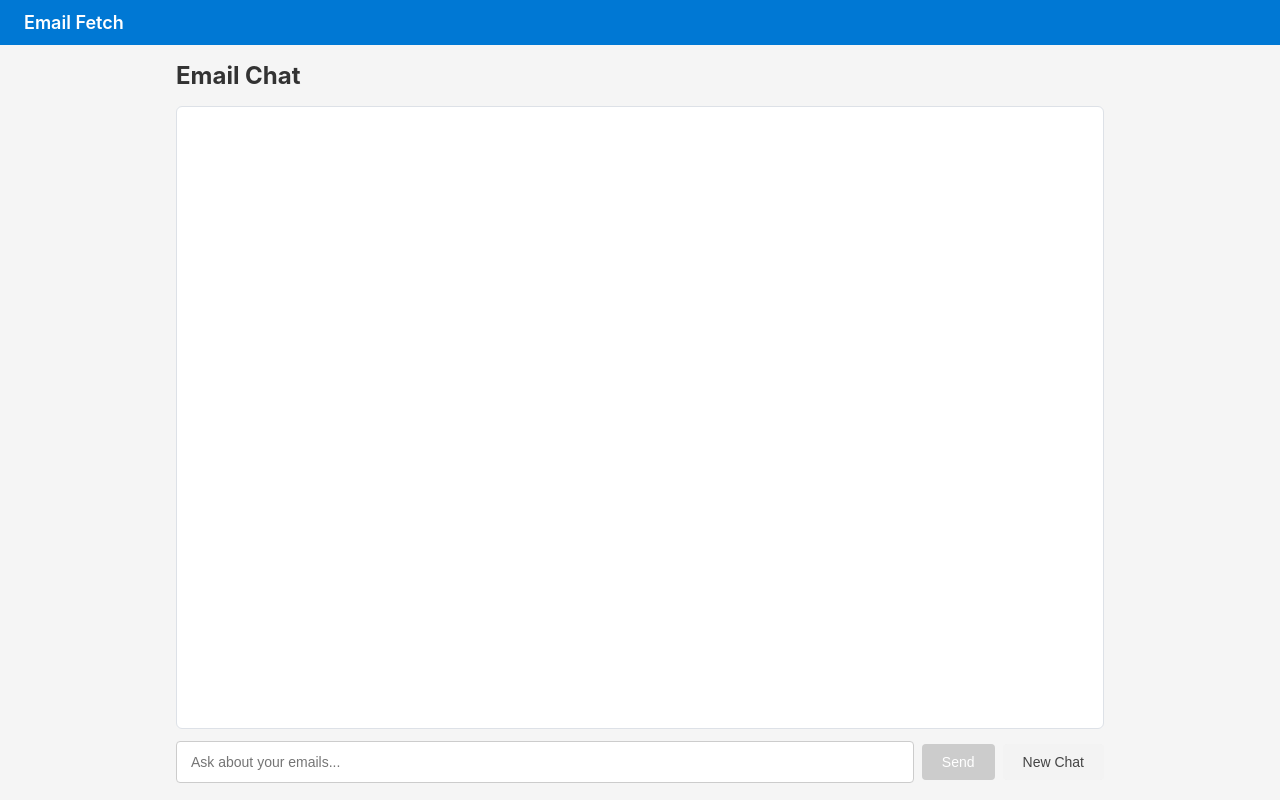
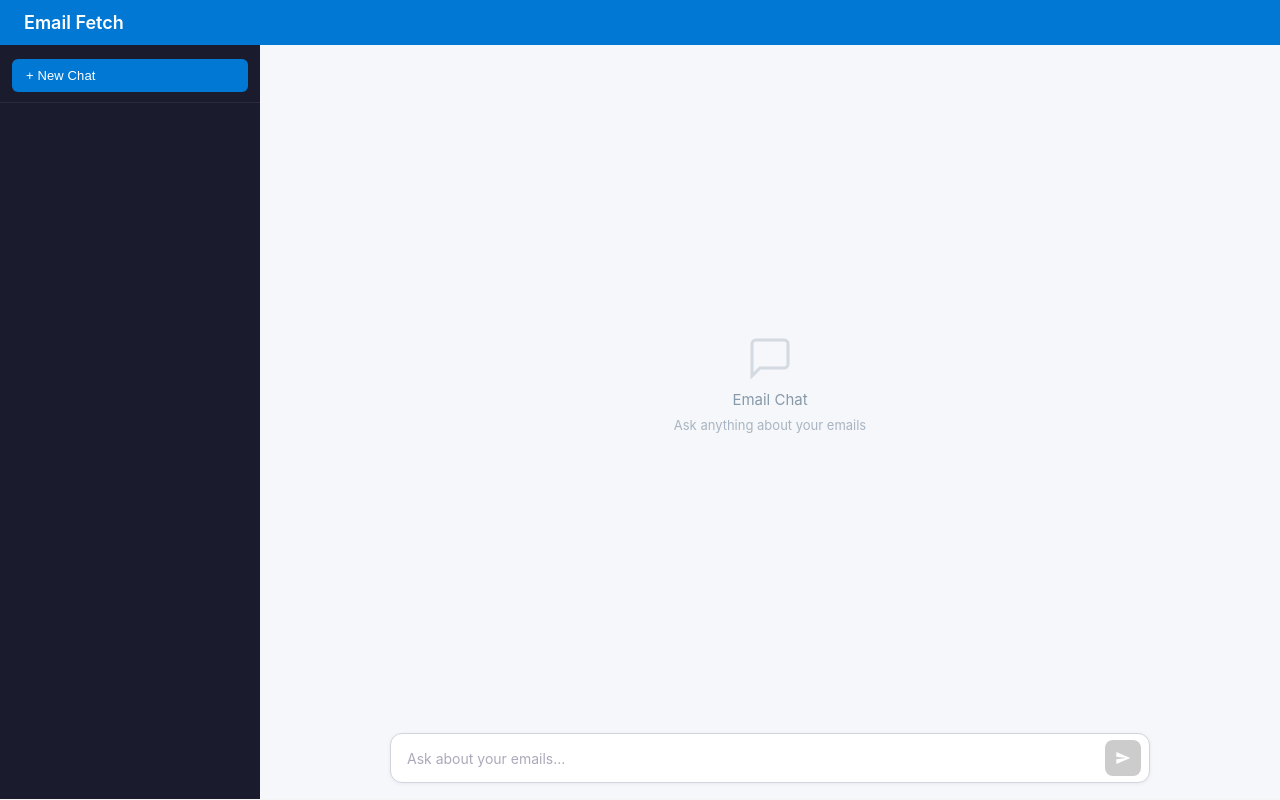
Before and after one commit to mmoser-adrianv/email-fetch, a Flask app: template templates/chat.html in a window 1280 px wide. Run offline with Flask 3, Linux system fonts and the light colour scheme; the template is opened without the code that fills it, so the values that code supplies are empty.

Commit message:
Added chat history

```diff
--- a/app.py
+++ b/app.py
@@ -11,7 +11,7 @@ import app_config
 import auth_helper
 import graph_helper
 from flask_migrate import Migrate
-from models import db, save_email_to_db
+from models import db, save_email_to_db, ChatSession, ChatMessage
 
 app = Flask(__name__)
 app.config.from_object(app_config)
@@ -277,7 +277,18 @@ def api_search():
 def chat():
     if not session.get("user"):
         return redirect(url_for("login"))
-    return render_template("chat.html", user=session["user"])
+    user_oid = session["user"].get("oid", "")
+    sessions = (
+        ChatSession.query
+        .filter_by(user_oid=user_oid)
+        .order_by(ChatSession.updated_at.desc())
+        .all()
+    )
+    sessions_data = [
+        {"id": s.id, "title": s.title or "Untitled", "updated_at": s.updated_at.isoformat() if s.updated_at else ""}
+        for s in sessions
+    ]
+    return render_template("chat.html", user=session["user"], chat_sessions=sessions_data)
 
 
 def _parse_query_for_dates(message):
@@ -382,14 +393,39 @@ def api_chat():
     data = request.get_json(silent=True) or {}
     user_message = data.get("message", "").strip()
     reset = data.get("reset", False)
+    load_session_id = data.get("session_id")  # load an existing session
 
     if not user_message:
         return jsonify({"error": "message required"}), 400
 
     if reset:
         session.pop("chat_response_id", None)
+        session.pop("chat_session_id", None)
 
+    # If loading a specific session, restore its response_id
+    if load_session_id:
+        user_oid = session["user"].get("oid", "")
+        db_session = ChatSession.query.filter_by(id=load_session_id, user_oid=user_oid).first()
+        if db_session:
+            session["chat_session_id"] = db_session.id
+            session["chat_response_id"] = db_session.openai_response_id
+
+    user_oid = session["user"].get("oid", "")
     previous_response_id = session.get("chat_response_id")
+
+    # Get or create a ChatSession for this conversation
+    chat_session_id = session.get("chat_session_id")
+    if not chat_session_id:
+        title = user_message[:60]
+        new_db_session = ChatSession(user_oid=user_oid, title=title)
+        db.session.add(new_db_session)
+        db.session.commit()
+        chat_session_id = new_db_session.id
+        session["chat_session_id"] = chat_session_id
+
+    # Save the user message
+    db.session.add(ChatMessage(session_id=chat_session_id, role="user", content=user_message))
+    db.session.commit()
 
     def generate():
         import json
@@ -462,6 +498,7 @@ def api_chat():
             stream = client.responses.create(**kwargs)
 
             response_id = None
+            assistant_text = ""
             for event in stream:
                 event_type = getattr(event, "type", None)
 
@@ -471,6 +508,7 @@ def api_chat():
                 elif event_type == "response.output_text.delta":
                     chunk = event.delta
                     if chunk:
+                        assistant_text += chunk
                         yield f"data: {json.dumps({'delta': chunk})}\n\n"
 
                 elif event_type == "response.completed":
@@ -481,7 +519,17 @@ def api_chat():
                 session["chat_response_id"] = response_id
                 session.modified = True
 
-            yield f"data: {json.dumps({'done': True})}\n\n"
+            # Persist assistant message and update session response_id
+            with app.app_context():
+                if assistant_text and chat_session_id:
+                    db.session.add(ChatMessage(session_id=chat_session_id, role="assistant", content=assistant_text))
+                    db_sess = ChatSession.query.get(chat_session_id)
+                    if db_sess:
+                        db_sess.openai_response_id = response_id
+                        db_sess.updated_at = db.func.now()
+                    db.session.commit()
+
+            yield f"data: {json.dumps({'done': True, 'session_id': chat_session_id})}\n\n"
 
         except Exception as e:
             yield f"data: {json.dumps({'error': str(e)})}\n\n"
@@ -501,6 +549,60 @@ def api_chat_reset():
     if not session.get("user"):
         return jsonify({"error": "login_required"}), 401
     session.pop("chat_response_id", None)
+    session.pop("chat_session_id", None)
+    return jsonify({"ok": True})
+
+
+@app.route("/api/chat/sessions")
+def api_chat_sessions():
+    if not session.get("user"):
+        return jsonify({"error": "login_required"}), 401
+    user_oid = session["user"].get("oid", "")
+    sessions = (
+        ChatSession.query
+        .filter_by(user_oid=user_oid)
+        .order_by(ChatSession.updated_at.desc())
+        .all()
+    )
+    return jsonify([
+        {"id": s.id, "title": s.title or "Untitled", "updated_at": s.updated_at.isoformat() if s.updated_at else ""}
+        for s in sessions
+    ])
+
+
+@app.route("/api/chat/sessions/<int:session_id>")
+def api_chat_session(session_id):
+    if not session.get("user"):
+        return jsonify({"error": "login_required"}), 401
+    user_oid = session["user"].get("oid", "")
+    db_session = ChatSession.query.filter_by(id=session_id, user_oid=user_oid).first()
+    if not db_session:
+        return jsonify({"error": "not found"}), 404
+    return jsonify({
+        "id": db_session.id,
+        "title": db_session.title or "Untitled",
+        "openai_response_id": db_session.openai_response_id,
+        "messages": [
+            {"role": m.role, "content": m.content}
+            for m in db_session.messages
+        ],
+    })
+
+
+@app.route("/api/chat/sessions/<int:session_id>", methods=["DELETE"])
+def api_chat_session_delete(session_id):
+    if not session.get("user"):
+        return jsonify({"error": "login_required"}), 401
+    user_oid = session["user"].get("oid", "")
+    db_session = ChatSession.query.filter_by(id=session_id, user_oid=user_oid).first()
+    if not db_session:
+        return jsonify({"error": "not found"}), 404
+    db.session.delete(db_session)
+    db.session.commit()
+    # Clear Flask session if this was the active session
+    if session.get("chat_session_id") == session_id:
+        session.pop("chat_session_id", None)
+        session.pop("chat_response_id", None)
     return jsonify({"ok": True})
 
 
--- a/static/js/chat.js
+++ b/static/js/chat.js
@@ -4,6 +4,123 @@ const chatInput  = document.getElementById("chat-input");
 const sendBtn    = document.getElementById("send-btn");
 const newChatBtn = document.getElementById("new-chat-btn");
 const errorEl    = document.getElementById("chat-error");
+const sessionList = document.getElementById("session-list");
+
+let activeSessionId = null;
+let sessions = [...INITIAL_SESSIONS];
+
+// ── Sidebar rendering ──────────────────────────────────────────
+
+function renderSidebar() {
+    sessionList.innerHTML = "";
+    sessions.forEach(s => {
+        const item = document.createElement("div");
+        item.className = "session-item" + (s.id === activeSessionId ? " active" : "");
+        item.dataset.id = s.id;
+
+        const title = document.createElement("span");
+        title.className = "session-item-title";
+        title.textContent = s.title || "Untitled";
+        title.title = s.title || "Untitled";
+
+        const del = document.createElement("button");
+        del.className = "session-item-delete";
+        del.textContent = "×";
+        del.title = "Delete";
+        del.addEventListener("click", (e) => {
+            e.stopPropagation();
+            deleteSession(s.id);
+        });
+
+        item.appendChild(title);
+        item.appendChild(del);
+        item.addEventListener("click", () => loadSession(s.id));
+        sessionList.appendChild(item);
+    });
+}
+
+async function refreshSidebar() {
+    try {
+        const resp = await fetch("/api/chat/sessions");
+        if (resp.ok) {
+            sessions = await resp.json();
+            renderSidebar();
+        }
+    } catch (_) {}
+}
+
+// ── Session loading ────────────────────────────────────────────
+
+async function loadSession(id) {
+    try {
+        const resp = await fetch(`/api/chat/sessions/${id}`);
+        if (!resp.ok) return;
+        const data = await resp.json();
+
+        activeSessionId = id;
+        clearChat();
+        data.messages.forEach(m => appendMessage(m.role, m.content));
+        renderSidebar();
+        chatWindow.scrollTop = chatWindow.scrollHeight;
+    } catch (_) {}
+}
+
+async function deleteSession(id) {
+    try {
+        await fetch(`/api/chat/sessions/${id}`, { method: "DELETE" });
+        sessions = sessions.filter(s => s.id !== id);
+        if (activeSessionId === id) {
+            activeSessionId = null;
+            clearChat();
+        }
+        renderSidebar();
+    } catch (_) {}
+}
+
+// ── Chat UI helpers ────────────────────────────────────────────
+
+function clearChat() {
+    Array.from(chatWindow.children).forEach(el => {
+        if (el !== thinkingEl) el.remove();
+    });
+    const emptyState = document.createElement("div");
+    emptyState.id = "empty-state";
+    emptyState.innerHTML = `
+        <svg width="48" height="48" viewBox="0 0 24 24" fill="none" stroke="currentColor" stroke-width="1.5">
+            <path d="M21 15a2 2 0 0 1-2 2H7l-4 4V5a2 2 0 0 1 2-2h14a2 2 0 0 1 2 2z"/>
+        </svg>
+        <p>Email Chat</p>
+        <small>Ask anything about your emails</small>`;
+    chatWindow.insertBefore(emptyState, thinkingEl);
+    errorEl.style.display = "none";
+    chatInput.value = "";
+    sendBtn.disabled = true;
+}
+
+function appendMessage(role, text) {
+    const emptyState = document.getElementById("empty-state");
+    if (emptyState) emptyState.remove();
+
+    const div = document.createElement("div");
+    if (role === "user") {
+        div.className = "msg-user";
+        const bubble = document.createElement("div");
+        bubble.className = "msg-user-bubble";
+        bubble.textContent = text;
+        div.appendChild(bubble);
+    } else {
+        div.className = "msg-assistant";
+        const content = document.createElement("div");
+        content.className = "msg-assistant-content";
+        content.innerHTML = marked.parse(text);
+        div.appendChild(content);
+    }
+    chatWindow.insertBefore(div, thinkingEl);
+    chatWindow.scrollTop = chatWindow.scrollHeight;
+    return div;
+}
+
+// ── Input handling ─────────────────────────────────────────────
 
 chatInput.addEventListener("input", () => {
     sendBtn.disabled = chatInput.value.trim() === "";
@@ -18,28 +135,14 @@ chatInput.addEventListener("keydown", (e) => {
 
 sendBtn.addEventListener("click", sendMessage);
 
-newChatBtn.addEventListener("click", () => {
-    fetch("/api/chat/reset", { method: "POST" }).catch(() => {});
-    Array.from(chatWindow.children).forEach(el => {
-        if (el !== thinkingEl) el.remove();
-    });
-    errorEl.style.display = "none";
-    chatInput.value = "";
-    sendBtn.disabled = true;
+newChatBtn.addEventListener("click", async () => {
+    await fetch("/api/chat/reset", { method: "POST" }).catch(() => {});
+    activeSessionId = null;
+    clearChat();
+    renderSidebar();
 });
 
-function appendMessage(role, text) {
-    const div = document.createElement("div");
-    div.className = role === "user" ? "msg-user" : "msg-assistant";
-    if (role === "user") {
-        div.textContent = text;
-    } else {
-        div.innerHTML = marked.parse(text);
-    }
-    chatWindow.insertBefore(div, thinkingEl);
-    chatWindow.scrollTop = chatWindow.scrollHeight;
-    return div;
-}
+// ── Send message ───────────────────────────────────────────────
 
 async function sendMessage() {
     const message = chatInput.value.trim();
@@ -55,8 +158,14 @@ async function sendMessage() {
     thinkingEl.style.display = "block";
     chatWindow.scrollTop = chatWindow.scrollHeight;
 
+    const emptyState = document.getElementById("empty-state");
+    if (emptyState) emptyState.remove();
+
     const assistantBubble = document.createElement("div");
     assistantBubble.className = "msg-assistant";
+    const assistantContent = document.createElement("div");
+    assistantContent.className = "msg-assistant-content";
+    assistantBubble.appendChild(assistantContent);
     assistantBubble._rawText = "";
     assistantBubble.style.display = "none";
     chatWindow.insertBefore(assistantBubble, thinkingEl);
@@ -96,13 +205,17 @@ async function sendMessage() {
                     throw new Error(evt.error);
                 }
                 if (evt.done) {
+                    if (evt.session_id && evt.session_id !== activeSessionId) {
+                        activeSessionId = evt.session_id;
+                    }
+                    await refreshSidebar();
                     break;
                 }
                 if (evt.delta) {
                     thinkingEl.style.display = "none";
                     assistantBubble.style.display = "";
                     assistantBubble._rawText += evt.delta;
-                    assistantBubble.innerHTML = marked.parse(assistantBubble._rawText);
+                    assistantContent.innerHTML = marked.parse(assistantBubble._rawText);
                     chatWindow.scrollTop = chatWindow.scrollHeight;
                 }
             }
@@ -118,3 +231,6 @@ async function sendMessage() {
         chatInput.focus();
     }
 }
+
+// ── Init ───────────────────────────────────────────────────────
+renderSidebar();
--- a/templates/chat.html
+++ b/templates/chat.html
@@ -4,89 +4,203 @@
 
 {% block styles %}
 <style>
-    /* Lock page scroll — only the chat window scrolls */
+    /* Break out of the base .container constraints */
+    .container { max-width: none !important; margin: 0 !important; padding: 0 !important; }
+
     html, body { height: 100%; overflow: hidden; }
 
-    .container {
-        height: calc(100vh - 46px); /* 46px = navbar */
-        margin: 0 auto;
-        padding: 16px 16px 0;
+    .chat-page {
+        height: calc(100vh - 46px);
+        display: flex;
+        overflow: hidden;
+    }
+
+    /* ── Sidebar ── */
+    #chat-sidebar {
+        width: 260px;
+        flex-shrink: 0;
+        background: #1b1b2e;
         display: flex;
         flex-direction: column;
         overflow: hidden;
     }
 
-    h1 { flex-shrink: 0; margin-bottom: 16px; }
+    #chat-sidebar-header {
+        padding: 14px 12px 10px;
+        flex-shrink: 0;
+        border-bottom: 1px solid rgba(255,255,255,0.07);
+    }
 
-    .chat-layout {
+    #new-chat-btn {
+        width: 100%;
+        padding: 9px 14px;
+        font-size: 13px;
+        font-weight: 500;
+        background: #0078d4;
+        color: #fff;
+        border: none;
+        border-radius: 6px;
+        cursor: pointer;
+        text-align: left;
+        letter-spacing: 0.01em;
+    }
+
+    #new-chat-btn:hover { background: #006cbd; }
+
+    #session-list {
         flex: 1;
-        min-height: 0;
+        overflow-y: auto;
+        padding: 8px 8px;
+        scrollbar-width: thin;
+        scrollbar-color: rgba(255,255,255,0.15) transparent;
+    }
+
+    .session-item {
+        display: flex;
+        align-items: center;
+        justify-content: space-between;
+        padding: 8px 10px;
+        border-radius: 6px;
+        cursor: pointer;
+        font-size: 13px;
+        gap: 6px;
+        margin-bottom: 2px;
+        color: rgba(255,255,255,0.75);
+    }
+
+    .session-item:hover { background: rgba(255,255,255,0.08); color: #fff; }
+    .session-item.active { background: rgba(0,120,212,0.35); color: #fff; }
+
+    .session-item-title {
+        flex: 1;
+        overflow: hidden;
+        text-overflow: ellipsis;
+        white-space: nowrap;
+    }
+
+    .session-item-delete {
+        flex-shrink: 0;
+        background: none;
+        border: none;
+        color: rgba(255,255,255,0.4);
+        cursor: pointer;
+        font-size: 16px;
+        line-height: 1;
+        padding: 0 2px;
+        display: none;
+    }
+
+    .session-item:hover .session-item-delete { display: block; }
+    .session-item-delete:hover { color: #ff6b6b; }
+
+    /* ── Main chat area ── */
+    .chat-main {
+        flex: 1;
+        min-width: 0;
         display: flex;
         flex-direction: column;
-        padding-bottom: 16px;
+        background: #f5f7fa;
+        overflow: hidden;
     }
 
     #chat-window {
         flex: 1;
         min-height: 0;
         overflow-y: auto;
-        padding: 16px;
-        background: #fff;
-        border: 1px solid #dde1e7;
-        border-radius: 6px;
-        margin-bottom: 12px;
+        padding: 24px 0;
         display: flex;
         flex-direction: column;
-        gap: 12px;
+        gap: 4px;
+        scrollbar-width: thin;
+        scrollbar-color: #ccc transparent;
     }
 
+    /* Center messages in the viewport with a max width */
     .msg-user,
     .msg-assistant {
-        max-width: 75%;
-        padding: 10px 14px;
-        border-radius: 16px;
+        width: 100%;
+        max-width: 760px;
+        margin: 0 auto;
+        padding: 6px 24px;
         font-size: 14px;
-        line-height: 1.5;
+        line-height: 1.65;
         word-break: break-word;
     }
 
     .msg-user {
+        display: flex;
+        justify-content: flex-end;
+    }
+
+    .msg-user-bubble {
         white-space: pre-wrap;
         background: #0078d4;
         color: #fff;
-        align-self: flex-end;
+        padding: 10px 16px;
+        border-radius: 18px;
         border-bottom-right-radius: 4px;
+        max-width: 70%;
+        font-size: 14px;
+        line-height: 1.55;
     }
 
-    .msg-assistant {
-        background: #f0f4f8;
-        color: #222;
-        align-self: flex-start;
-        border-bottom-left-radius: 4px;
+    .msg-assistant-content {
+        color: #1a1a2e;
+        padding: 4px 0;
     }
 
-    .msg-assistant p { margin: 0 0 8px; }
-    .msg-assistant p:last-child { margin-bottom: 0; }
-    .msg-assistant ol, .msg-assistant ul { margin: 0 0 8px; padding-left: 20px; }
-    .msg-assistant li { margin-bottom: 4px; }
-    .msg-assistant strong { font-weight: 600; }
+    .msg-assistant-content p { margin: 0 0 10px; }
+    .msg-assistant-content p:last-child { margin-bottom: 0; }
+    .msg-assistant-content ol,
+    .msg-assistant-content ul { margin: 0 0 10px; padding-left: 22px; }
+    .msg-assistant-content li { margin-bottom: 4px; }
+    .msg-assistant-content strong { font-weight: 600; }
+    .msg-assistant-content code {
+        background: #e8ecf0;
+        padding: 1px 5px;
+        border-radius: 3px;
+        font-size: 13px;
+        font-family: "Cascadia Code", "Consolas", monospace;
+    }
+    .msg-assistant-content pre {
+        background: #1e1e2e;
+        color: #cdd6f4;
+        padding: 14px 16px;
+        border-radius: 8px;
+        overflow-x: auto;
+        margin: 8px 0;
+        font-size: 13px;
+        font-family: "Cascadia Code", "Consolas", monospace;
+    }
+    .msg-assistant-content pre code {
+        background: none;
+        padding: 0;
+        font-size: 13px;
+    }
 
-    /* Typing indicator — three bouncing dots */
     #thinking-indicator {
-        align-self: flex-start;
+        width: 100%;
+        max-width: 760px;
+        margin: 0 auto;
+        padding: 8px 24px;
         display: none;
-        padding: 10px 16px;
-        background: #f0f4f8;
-        border-radius: 16px;
-        border-bottom-left-radius: 4px;
+    }
+
+    #thinking-indicator-inner {
+        display: inline-flex;
+        gap: 4px;
+        align-items: center;
+        padding: 10px 14px;
+        background: #fff;
+        border-radius: 12px;
+        box-shadow: 0 1px 3px rgba(0,0,0,0.08);
     }
 
     #thinking-indicator span {
         display: inline-block;
-        width: 8px;
-        height: 8px;
-        margin: 0 2px;
-        background: #888;
+        width: 7px;
+        height: 7px;
+        background: #aab;
         border-radius: 50%;
         animation: bounce 1.2s infinite ease-in-out;
     }
@@ -97,52 +211,124 @@
 
     @keyframes bounce {
         0%, 60%, 100% { transform: translateY(0); opacity: 0.4; }
-        30%            { transform: translateY(-6px); opacity: 1; }
+        30%            { transform: translateY(-5px); opacity: 1; }
     }
 
-    .chat-input-bar {
+    /* ── Input bar ── */
+    .chat-input-area {
+        flex-shrink: 0;
+        padding: 12px 24px 16px;
+        background: #f5f7fa;
+    }
+
+    .chat-input-wrap {
+        max-width: 760px;
+        margin: 0 auto;
         display: flex;
+        align-items: center;
         gap: 8px;
-        align-items: center;
+        background: #fff;
+        border: 1px solid #d0d5dd;
+        border-radius: 12px;
+        padding: 6px 8px 6px 16px;
+        box-shadow: 0 1px 4px rgba(0,0,0,0.06);
+        transition: border-color 0.15s, box-shadow 0.15s;
+    }
+
+    .chat-input-wrap:focus-within {
+        border-color: #0078d4;
+        box-shadow: 0 0 0 3px rgba(0,120,212,0.12);
     }
 
     #chat-input {
         flex: 1;
-        padding: 10px 14px;
+        border: none;
+        outline: none;
         font-size: 14px;
-        border: 1px solid #ccc;
-        border-radius: 4px;
-        height: 42px;
+        background: transparent;
+        color: #1a1a2e;
+        padding: 6px 0;
+        font-family: inherit;
     }
 
-    #chat-input:focus {
-        outline: none;
-        border-color: #0078d4;
-        box-shadow: 0 0 0 2px rgba(0, 120, 212, 0.2);
+    #chat-input::placeholder { color: #aab; }
+
+    #send-btn {
+        flex-shrink: 0;
+        width: 36px;
+        height: 36px;
+        padding: 0;
+        border-radius: 8px;
+        display: flex;
+        align-items: center;
+        justify-content: center;
+        font-size: 16px;
     }
 
     #chat-error {
+        max-width: 760px;
+        margin: 0 auto 8px;
         color: #c0392b;
         font-size: 13px;
-        margin-bottom: 8px;
         display: none;
     }
+
+    /* ── Empty state ── */
+    #empty-state {
+        flex: 1;
+        display: flex;
+        flex-direction: column;
+        align-items: center;
+        justify-content: center;
+        color: #8899aa;
+        gap: 8px;
+        pointer-events: none;
+        user-select: none;
+    }
+
+    #empty-state svg { opacity: 0.3; }
+    #empty-state p { font-size: 15px; margin: 0; }
+    #empty-state small { font-size: 13px; opacity: 0.7; }
 </style>
 {% endblock %}
 
 {% block content %}
-<h1>Email Chat</h1>
-<div class="chat-layout">
-    <div id="chat-window">
-        <div id="thinking-indicator"><span></span><span></span><span></span></div>
+<div class="chat-page">
+    <div id="chat-sidebar">
+        <div id="chat-sidebar-header">
+            <button id="new-chat-btn">+ New Chat</button>
+        </div>
+        <div id="session-list"></div>
     </div>
-    <div id="chat-error"></div>
-    <div class="chat-input-bar">
-        <input type="text" id="chat-input" placeholder="Ask about your emails..." autocomplete="off">
-        <button id="send-btn" class="btn btn-primary" disabled>Send</button>
-        <button id="new-chat-btn" class="btn" style="background:#f3f3f3;color:#444;">New Chat</button>
+
+    <div class="chat-main">
+        <div id="chat-window">
+            <div id="empty-state">
+                <svg width="48" height="48" viewBox="0 0 24 24" fill="none" stroke="currentColor" stroke-width="1.5">
+                    <path d="M21 15a2 2 0 0 1-2 2H7l-4 4V5a2 2 0 0 1 2-2h14a2 2 0 0 1 2 2z"/>
+                </svg>
+                <p>Email Chat</p>
+                <small>Ask anything about your emails</small>
+            </div>
+            <div id="thinking-indicator">
+                <div id="thinking-indicator-inner"><span></span><span></span><span></span></div>
+            </div>
+        </div>
+        <div class="chat-input-area">
+            <div id="chat-error"></div>
+            <div class="chat-input-wrap">
+                <input type="text" id="chat-input" placeholder="Ask about your emails..." autocomplete="off">
+                <button id="send-btn" class="btn btn-primary" disabled>
+                    <svg width="16" height="16" viewBox="0 0 24 24" fill="currentColor"><path d="M2.01 21L23 12 2.01 3 2 10l15 2-15 2z"/></svg>
+                </button>
+            </div>
+        </div>
     </div>
 </div>
+
+<script>
+    const INITIAL_SESSIONS = {{ chat_sessions | tojson }};
+</script>
 {% endblock %}
 
 {% block scripts %}
```
Also changed, not shown: migrations/versions/b2c3d4e5f6a7_add_chat_sessions_and_messages.py (added, +47 -0 lines), models.py (+26 -0 lines).
